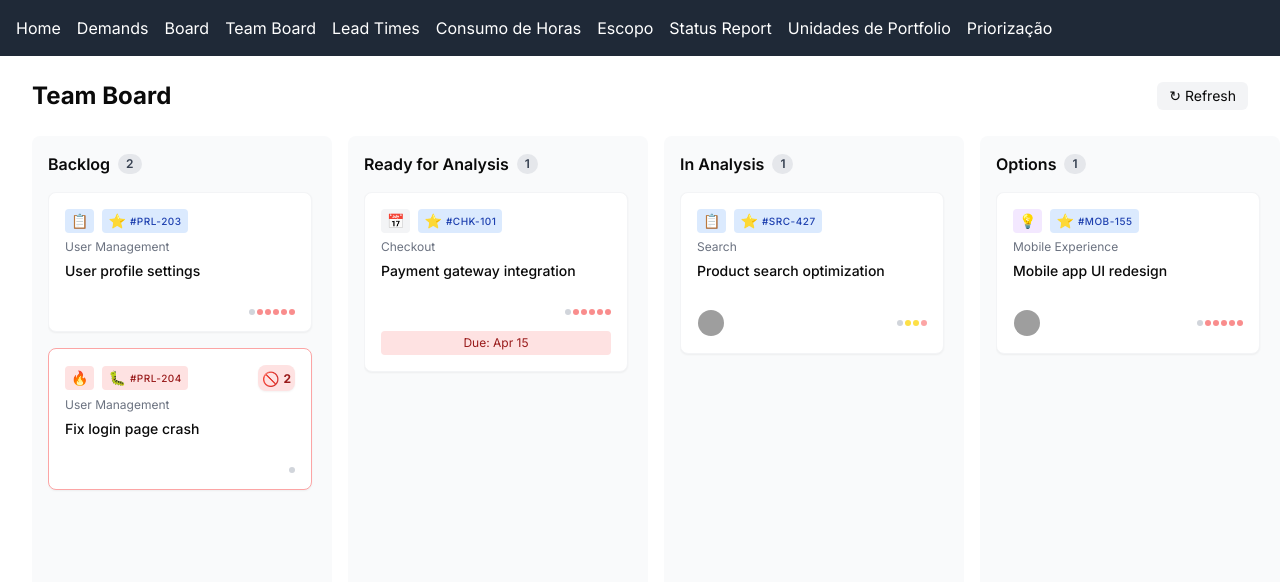
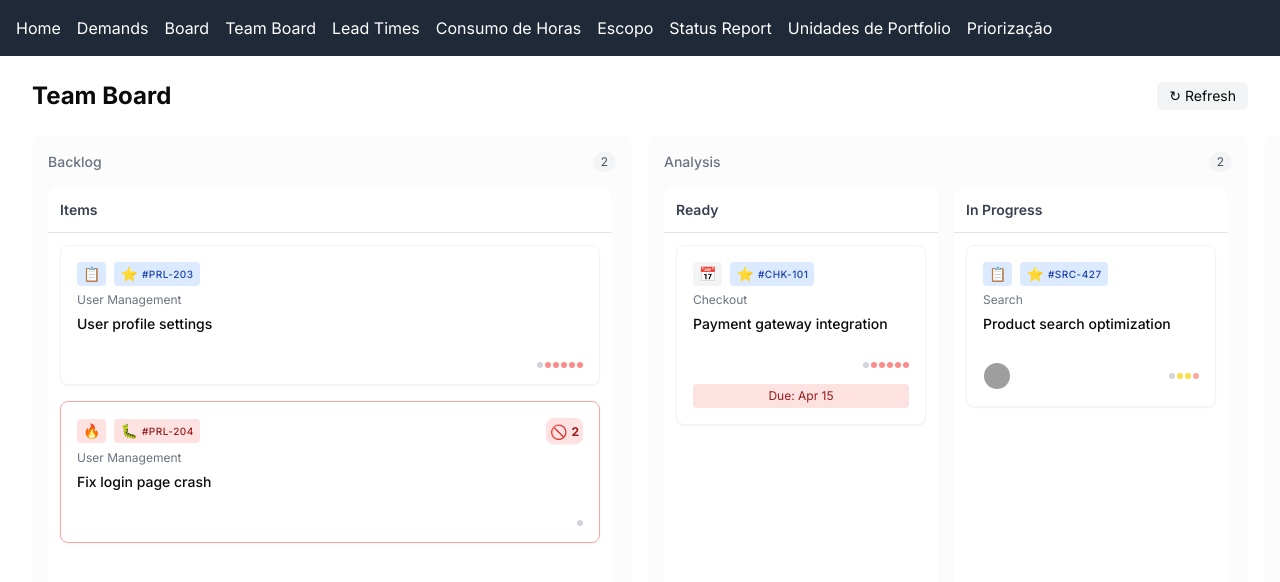
Before and after one commit to TallerWebSolutions/sr-auto, a Next.js app: page /team-board in a window 1280 px wide. Shown: the top 582 px of the page. Built offline with nearby package versions, Linux system fonts and the light colour scheme; grey boxes are pictures that could not be loaded.

Commit message:
feat: Adding subcolumn to team board.

```diff
--- a/src/app/team-board/page.tsx
+++ b/src/app/team-board/page.tsx
@@ -132,35 +132,96 @@ export default function TeamBoard() {
       return;
     }
 
-    const sourceColumn = columns.find((col) => col.id === source.droppableId);
-    const destColumn = columns.find(
-      (col) => col.id === destination.droppableId
+    // Find the source and destination columns and sub-columns
+    const sourceColumn = columns.find((col) =>
+      col.subColumns.some((subCol) => subCol.id === source.droppableId)
     );
-    const sourceDemands = [...sourceColumn!.demands];
+    const destColumn = columns.find((col) =>
+      col.subColumns.some((subCol) => subCol.id === destination.droppableId)
+    );
+
+    if (!sourceColumn || !destColumn) return;
+
+    const sourceSubColumn = sourceColumn.subColumns.find(
+      (subCol) => subCol.id === source.droppableId
+    );
+    const destSubColumn = destColumn.subColumns.find(
+      (subCol) => subCol.id === destination.droppableId
+    );
+
+    if (!sourceSubColumn || !destSubColumn) return;
+
+    const sourceDemands = [...sourceSubColumn.demands];
     const destDemands =
       source.droppableId === destination.droppableId
         ? sourceDemands
-        : [...destColumn!.demands];
+        : [...destSubColumn.demands];
     const [removed] = sourceDemands.splice(source.index, 1);
     destDemands.splice(destination.index, 0, removed);
 
+    // If moving within the same main column, we only need to update that column
+    if (sourceColumn.id === destColumn.id) {
       updateColumns(
         columns.map((col) => {
-        if (col.id === source.droppableId) {
+          if (col.id === sourceColumn.id) {
             return {
               ...col,
+              subColumns: col.subColumns.map((subCol) => {
+                if (subCol.id === source.droppableId) {
+                  return {
+                    ...subCol,
                     demands: sourceDemands,
                   };
                 }
-        if (col.id === destination.droppableId) {
+                if (subCol.id === destination.droppableId) {
                   return {
-            ...col,
+                    ...subCol,
                     demands: destDemands,
+                  };
+                }
+                return subCol;
+              }),
             };
           }
           return col;
         })
       );
+    } else {
+      // Moving between different main columns
+      updateColumns(
+        columns.map((col) => {
+          if (col.id === sourceColumn.id) {
+            return {
+              ...col,
+              subColumns: col.subColumns.map((subCol) => {
+                if (subCol.id === source.droppableId) {
+                  return {
+                    ...subCol,
+                    demands: sourceDemands,
+                  };
+                }
+                return subCol;
+              }),
+            };
+          }
+          if (col.id === destColumn.id) {
+            return {
+              ...col,
+              subColumns: col.subColumns.map((subCol) => {
+                if (subCol.id === destination.droppableId) {
+                  return {
+                    ...subCol,
+                    demands: destDemands,
+                  };
+                }
+                return subCol;
+              }),
+            };
+          }
+          return col;
+        })
+      );
+    }
   };
 
   if (isLoading) {
@@ -212,23 +273,39 @@ export default function TeamBoard() {
               {columns.map((column) => (
                 <div
                   key={column.id}
-                  className="bg-gray-50 rounded-lg p-4 flex-shrink-0 flex flex-col h-[calc(100vh-178px)]"
-                  style={{ width: "300px" }}
+                  className="bg-gray-50/50 rounded-lg p-4 flex-shrink-0 flex flex-col h-[calc(100vh-178px)]"
+                  style={{ width: "600px" }}
                 >
-                  <h3 className="font-semibold mb-4 flex items-center">
-                    <span>{column.title}</span>
-                    <span className="ml-2 px-2 py-0.5 text-xs bg-gray-200 text-gray-700 rounded-full">
-                      {column.demands.length}
+                  <div className="flex items-center justify-between mb-4">
+                    <h3 className="font-medium text-gray-500 text-sm">
+                      {column.title}
+                    </h3>
+                    <span className="px-2 py-0.5 text-xs bg-gray-100 text-gray-600 rounded-full">
+                      {column.subColumns.reduce(
+                        (acc, subCol) => acc + subCol.demands.length,
+                        0
+                      )}
                     </span>
-                  </h3>
-                  <Droppable droppableId={column.id}>
+                  </div>
+                  <div className="flex-1 flex flex-row gap-4 overflow-y-auto pr-1">
+                    {column.subColumns.map((subColumn) => (
+                      <div
+                        key={subColumn.id}
+                        className="flex-1 flex flex-col min-h-0 bg-white rounded-lg shadow-sm"
+                      >
+                        <div className="p-3 border-b">
+                          <h4 className="text-sm font-semibold text-gray-700">
+                            {subColumn.title}
+                          </h4>
+                        </div>
+                        <Droppable droppableId={subColumn.id}>
                           {(provided) => (
                             <div
                               {...provided.droppableProps}
                               ref={provided.innerRef}
-                        className="flex-1 overflow-y-auto pr-1"
+                              className="flex-1 overflow-y-auto p-3 rounded-sm"
                             >
-                        {column.demands.map((demand, index) => (
+                              {subColumn.demands.map((demand, index) => (
                                 <Draggable
                                   key={demand.id}
                                   draggableId={demand.id}
@@ -348,7 +425,9 @@ export default function TeamBoard() {
                                                       <ul className="list-disc pl-4 mt-1">
                                                         {demand.blockingDemands.map(
                                                           (id) => (
-                                                      <li key={id}>#{id}</li>
+                                                            <li key={id}>
+                                                              #{id}
+                                                            </li>
                                                           )
                                                         )}
                                                       </ul>
@@ -459,10 +538,12 @@ export default function TeamBoard() {
                                   )}
                                 </Draggable>
                               ))}
-                        {provided.placeholder}
                             </div>
                           )}
                         </Droppable>
+                      </div>
+                    ))}
+                  </div>
                 </div>
               ))}
             </div>
--- a/src/app/team-board/useTeamBoardData.ts
+++ b/src/app/team-board/useTeamBoardData.ts
@@ -26,10 +26,16 @@ export type Demand = {
   ageing: number;
 };
 
+export type SubColumn = {
+  id: string;
+  title: string;
+  demands: Demand[];
+};
+
 export type Column = {
   id: string;
   title: string;
-  demands: Demand[];
+  subColumns: SubColumn[];
   group?: string;
 };
 
@@ -37,6 +43,10 @@ const initialBoardData: Column[] = [
   {
     id: "backlog",
     title: "Backlog",
+    subColumns: [
+      {
+        id: "backlog-items",
+        title: "Items",
         demands: [
           {
             id: "task-1",
@@ -63,11 +73,17 @@ const initialBoardData: Column[] = [
             ageing: 1,
           },
         ],
+      },
+    ],
     group: "discovery",
   },
   {
-    id: "ready-for-analysis",
-    title: "Ready for Analysis",
+    id: "analysis",
+    title: "Analysis",
+    subColumns: [
+      {
+        id: "analysis-ready",
+        title: "Ready",
         demands: [
           {
             id: "task-3",
@@ -82,11 +98,10 @@ const initialBoardData: Column[] = [
             ageing: 6,
           },
         ],
-    group: "discovery",
       },
       {
-    id: "in-analysis",
-    title: "In Analysis",
+        id: "analysis-in-progress",
+        title: "In Progress",
         demands: [
           {
             id: "task-4",
@@ -106,35 +121,17 @@ const initialBoardData: Column[] = [
             ageing: 4,
           },
         ],
-    group: "discovery",
-  },
-  {
-    id: "options",
-    title: "Options",
-    demands: [
-      {
-        id: "task-5",
-        title: "Mobile app UI redesign",
-        demandId: "MOB-155",
-        epic: "Mobile Experience",
-        type: "feature",
-        serviceClass: "intangible",
-        assignees: [
-          {
-            name: "Bob Smith",
-            avatar: "https://ui-avatars.com/api/?name=Bob+Smith",
-          },
-        ],
-        createdAt: new Date("2024-03-18"),
-        isBlocked: false,
-        ageing: 8,
       },
     ],
     group: "discovery",
   },
   {
-    id: "ready-for-dev",
-    title: "Ready for Dev",
+    id: "development",
+    title: "Development",
+    subColumns: [
+      {
+        id: "development-ready",
+        title: "Ready",
         demands: [
           {
             id: "task-6",
@@ -159,11 +156,10 @@ const initialBoardData: Column[] = [
             ageing: 2,
           },
         ],
-    group: "development",
       },
       {
-    id: "in-dev",
-    title: "In Development",
+        id: "development-in-progress",
+        title: "In Progress",
         demands: [
           {
             id: "task-8",
@@ -188,11 +184,17 @@ const initialBoardData: Column[] = [
             ageing: 4,
           },
         ],
+      },
+    ],
     group: "development",
   },
   {
-    id: "ready-for-review",
-    title: "Ready for Review",
+    id: "review",
+    title: "Review",
+    subColumns: [
+      {
+        id: "review-ready",
+        title: "Ready",
         demands: [
           {
             id: "task-9",
@@ -212,11 +214,10 @@ const initialBoardData: Column[] = [
             ageing: 7,
           },
         ],
-    group: "review",
       },
       {
-    id: "in-review",
-    title: "In Review",
+        id: "review-in-progress",
+        title: "In Progress",
         demands: [
           {
             id: "task-10",
@@ -236,11 +237,17 @@ const initialBoardData: Column[] = [
             ageing: 3,
           },
         ],
+      },
+    ],
     group: "review",
   },
   {
-    id: "ready-for-deploy",
-    title: "Ready for Deploy",
+    id: "deployment",
+    title: "Deployment",
+    subColumns: [
+      {
+        id: "deployment-ready",
+        title: "Ready",
         demands: [
           {
             id: "task-11",
@@ -261,11 +268,22 @@ const initialBoardData: Column[] = [
             ageing: 9,
           },
         ],
+      },
+      {
+        id: "deployment-in-progress",
+        title: "In Progress",
+        demands: [],
+      },
+    ],
     group: "deployment",
   },
   {
     id: "done",
     title: "Done",
+    subColumns: [
+      {
+        id: "done-completed",
+        title: "Completed",
         demands: [
           {
             id: "task-12",
@@ -300,6 +318,8 @@ const initialBoardData: Column[] = [
             createdAt: new Date("2024-03-16"),
             isBlocked: false,
             ageing: 10,
+          },
+        ],
       },
     ],
     group: "deployment",
```
Lines whose indentation alone changed are shown as unchanged.
